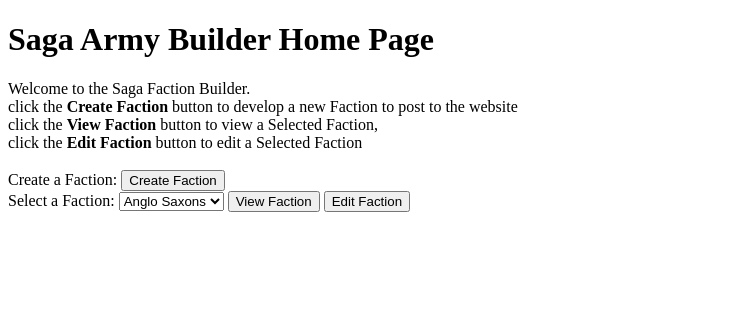
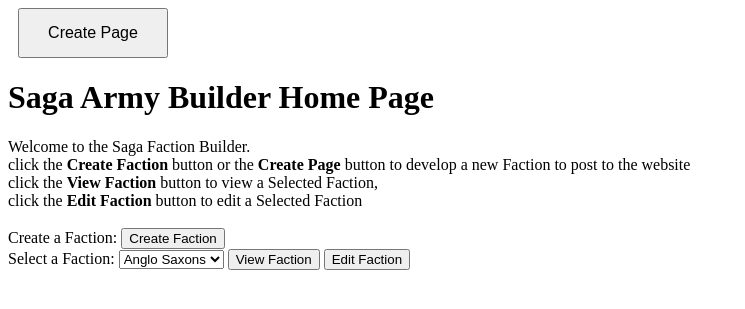
Before and after one commit to perspace42/NorthQuad_Project, a Django app: page /saga/ in a window 1280 px wide. Shown: the top 309 px of the page, without its empty margins (0-745 px from the left). Run offline with Django 5.2, Linux system fonts and the light colour scheme; data comes from the database, SQL or seed files in the repository; both versions use the stored data as it was after the commit.

Commit message:
Added Navigation Bar Readme is only thing left

```diff
--- a/project/saga/static/saga/style.css
+++ b/project/saga/static/saga/style.css
@@ -68,3 +68,18 @@ textarea{
     height: 50px;
     width: 175px;
 }
+
+/*Navigation Button Box*/
+.navBox{
+    justify-content: center;
+    align-items: left;
+    gap:10px;
+}
+
+/*Navigation Buttons*/
+.navBox button {
+    width: 150px;
+    height: 50px;
+    font-size: 16px;
+    margin: 0 10px;
+}
--- a/project/saga/templates/saga/index.html
+++ b/project/saga/templates/saga/index.html
@@ -4,11 +4,18 @@ Author: Scott Field
 Date: 5/24/2024
 Version: 1.0
 Purpose:
-Allow the user to select a faction to view, after which point the faction can be editted or
-deleted if the user was the original poster of that faction
+Allow the user to redirect to the:
+- faction view page
+- faction edit page
+- faction create page
 -->
 <!--index.html-->
 <html lang="en">
+
+<!--Get The staic folder-->
+{% load static %}
+<!--Get The CSS styling-->
+<link rel="stylesheet" href = "{%static 'saga/style.css'%}">
 
 <head>
     <title>Saga Faction Builder Home Page</title>
@@ -17,12 +24,20 @@ deleted if the user was the original poster of that faction
 </head>
 
 <body>
+    <!--Navigation Bar-->
+    <nav>
+        <div class = "navBox">
+            <a href = "{% url 'saga:create' %}" >
+                <button> Create Page </button>
+            </a>
+        </div>
+    </nav>
     <header>
         <h1>Saga Army Builder Home Page</h1>
     </header>
 
     <p1>Welcome to the Saga Faction Builder.
-        <br> click the <b>Create Faction</b> button to develop a new Faction to post to the website
+        <br> click the <b>Create Faction</b> button or the <b>Create Page</b> button to develop a new Faction to post to the website
         <br> click the <b>View Faction</b> button to view a Selected Faction,
         <br> click the <b>Edit Faction</b> button to edit a Selected Faction
     </p1>
```
Also changed, not shown: project/saga/templates/saga/create.html (+10 -3 lines), project/saga/templates/saga/edit.html (+12 -1 lines), project/saga/templates/saga/results.html (+11 -0 lines), project/sagadb.sqlite3.
